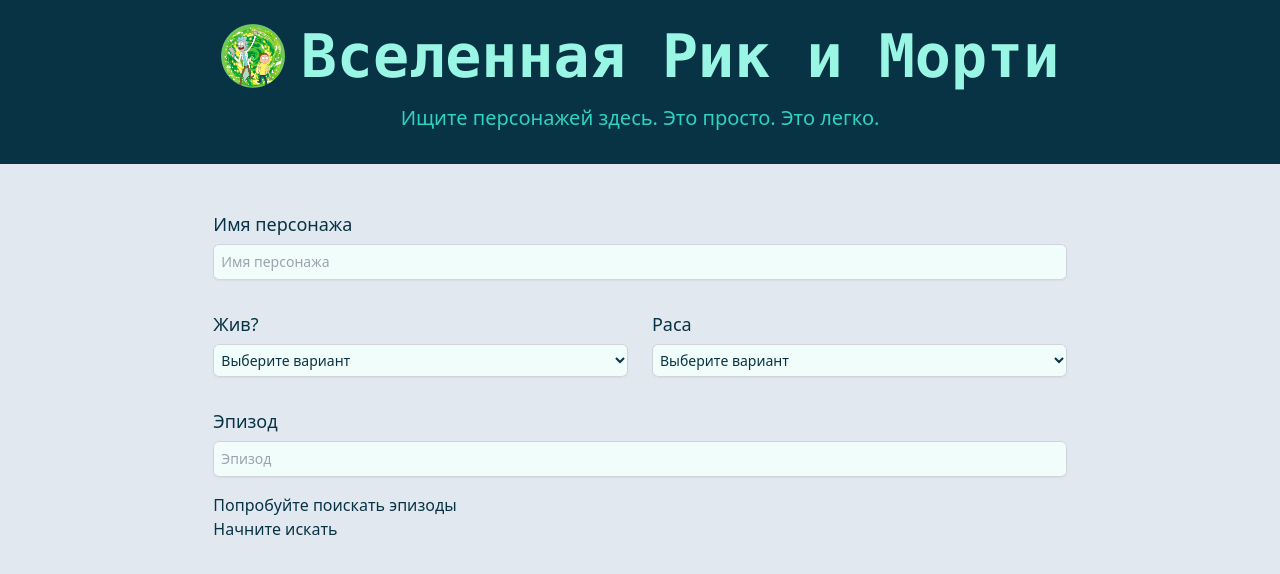
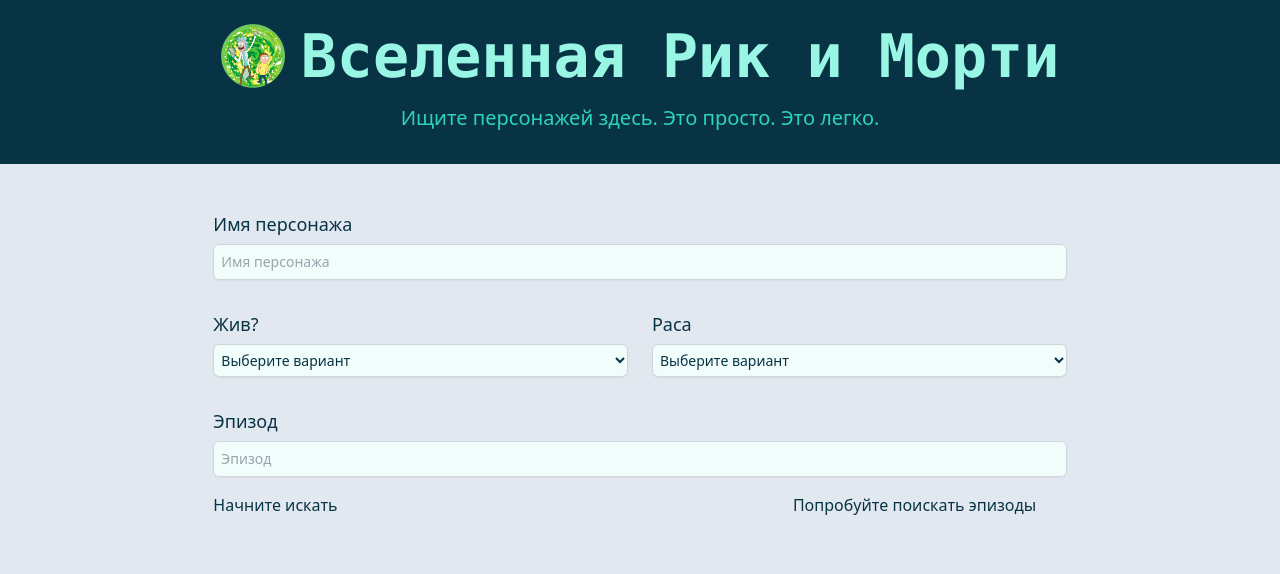
Before and after one commit to metastasio/brickTestTask, a React (Vite) app: page / in a window 1280 px wide. Shown: the top 574 px of the page. Built offline with nearby package versions, Linux system fonts and the light colour scheme.

Commit message:
Add grid to main page

```diff
--- a/src/Components/MainPage.tsx
+++ b/src/Components/MainPage.tsx
@@ -107,21 +107,8 @@
           </div>
         </form>
 
-        <EpisodesList
-          error={episodesError}
-          isLoading={isLoadingEpisodes}
-          episodes={episodes}
-        />
-
-        {hasNextEpisodes ? (
-          <button
-            className='block mt-4 rounded-md bg-teal-600 px-3 py-2 text-sm font-semibold text-white shadow-sm hover:bg-teal-400 focus-visible:outline focus-visible:outline-2 focus-visible:outline-offset-2 focus-visible:outline-lime-500'
-            onClick={() => fetchNextEpisodes()}
-          >
-            Загрузить еще
-          </button>
-        ) : null}
-
+        <section className='grid grid-cols-1 md:grid-cols-3 gap-4'>
+          <section className='md:col-span-2'>
             <CharactersList
               error={error}
               isLoading={isLoading}
@@ -136,6 +123,25 @@
                 Загрузить еще
               </button>
             ) : null}
+          </section>
+
+          <section>
+            <EpisodesList
+              error={episodesError}
+              isLoading={isLoadingEpisodes}
+              episodes={episodes}
+            />
+
+            {hasNextEpisodes ? (
+              <button
+                className='block ml-2 mt-4 rounded-md bg-teal-600 px-3 py-2 text-sm font-semibold text-white shadow-sm hover:bg-teal-400 focus-visible:outline focus-visible:outline-2 focus-visible:outline-offset-2 focus-visible:outline-lime-500'
+                onClick={() => fetchNextEpisodes()}
+              >
+                Загрузить еще
+              </button>
+            ) : null}
+          </section>
+        </section>
       </main>
     </>
   );
```
Lines whose indentation alone changed are shown as unchanged.
